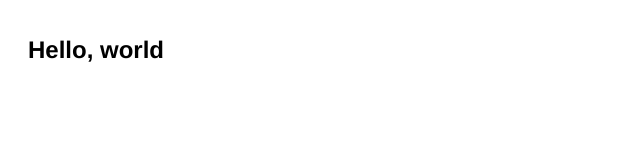
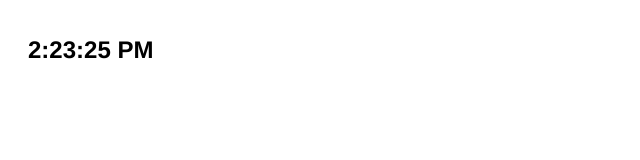
Before and after one commit to TimRChen/react-webpack, a React app: page / in a window 1280 px wide. Shown: the top 160 px of the page, without its empty margins (0-640 px from the left). Built offline with nearby package versions, Linux system fonts and the light colour scheme; the HTML template or start-up script is replaced by a standard one.

Commit message:
lifecycle

```diff
--- a/src/components/App.js
+++ b/src/components/App.js
@@ -7,14 +7,30 @@ export default class App extends React.PureComponent {
         // super 子类继承父类this对象
         super(props);
         this.state = {
-            text: 'Hello, world',
+            date: new Date()
         };
+    }
+
+    componentDidMount() {
+        this.timeID = setInterval(() => {
+            return this.tick();
+        }, 1000);
+    }
+
+    componentWillUnmount() {
+        clearInterval(this.timeID);
+    }
+
+    tick() {
+        this.setState({
+            date: new Date()
+        });
     }
 
     render() {
         return (
             <div className={styles.app}>
-                <h2>{this.state.text}</h2>
+                <h2>{this.state.date.toLocaleTimeString()}</h2>
             </div>
         );
     }
```
Also changed, not shown: 1 other file (tests, documents, lock files or other folders).
